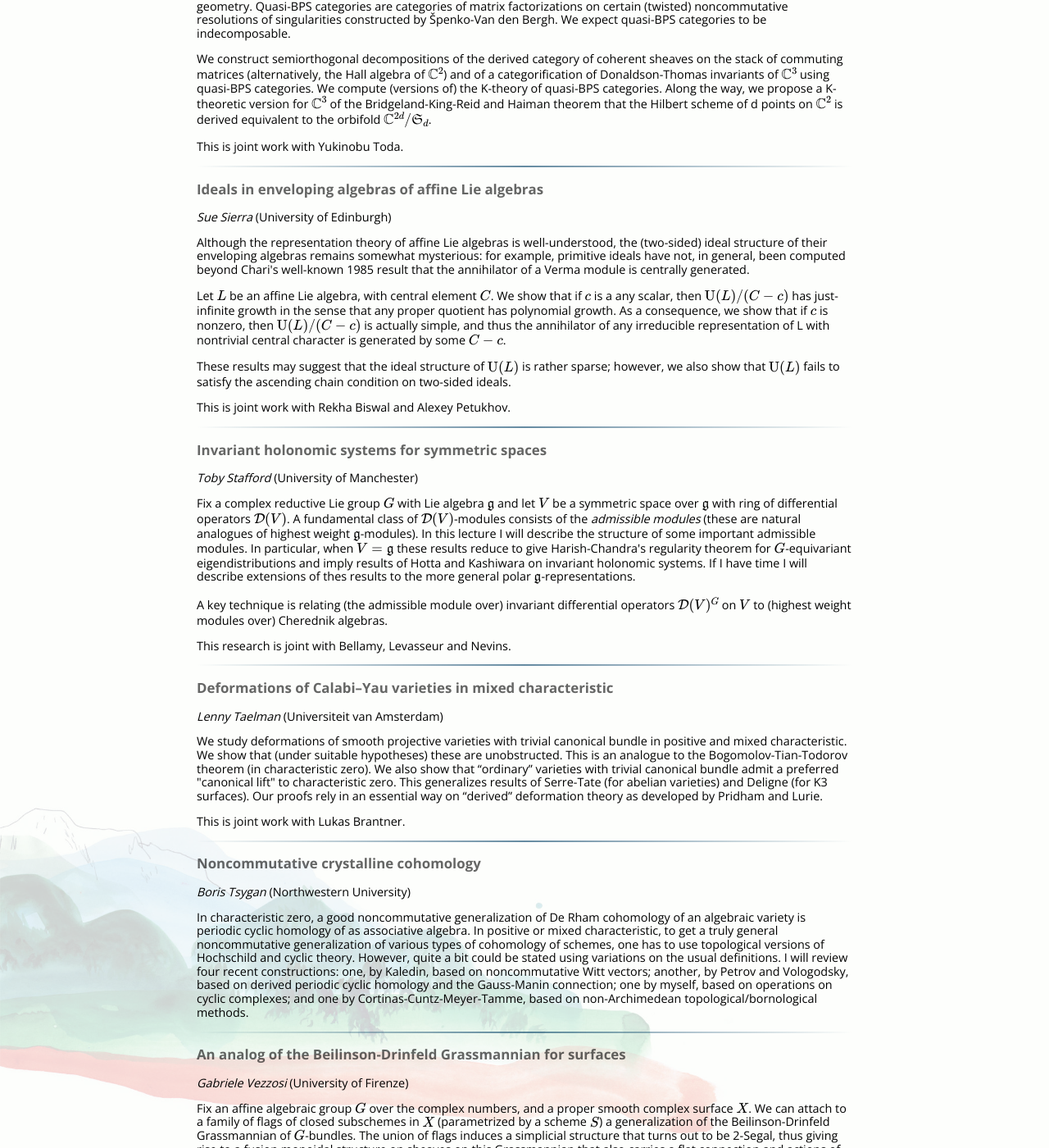
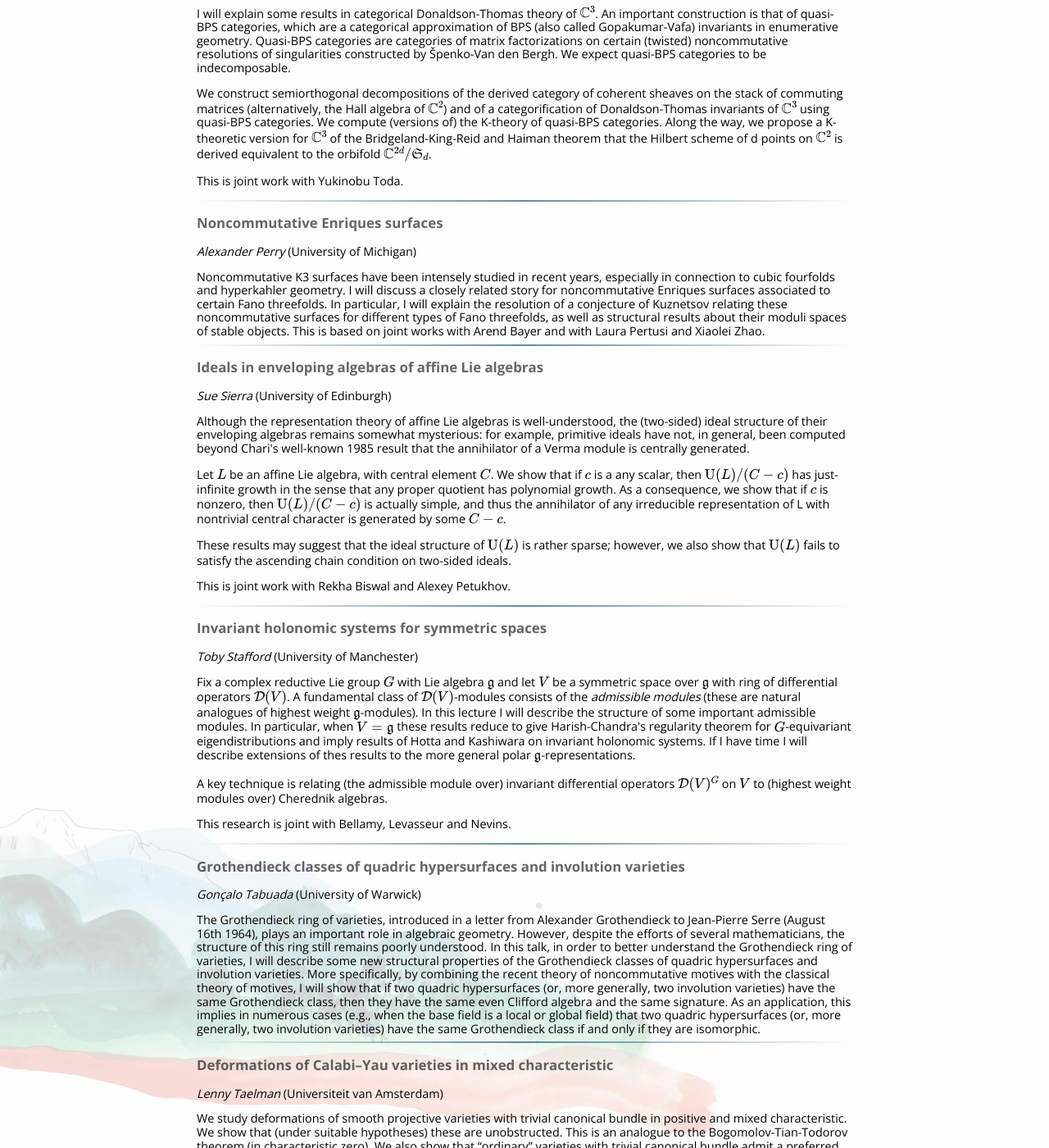
Before and after one commit to ncag-info/antwerp-2020, a Jekyll site: the page built from abstracts.html, in a window 1280 px wide and 1400 px high, scrolled down 2097 px. Shown: the whole window at 82% size. Built offline with Jekyll 4.4.1, drawn with Linux system fonts in a browser that asks for light colours; nearby versions of some CDN libraries; library files that are not in the unit come from our copies; formulas are drawn with MathJax 3; some of the changed text lies outside the part shown.

Commit message:
Add talk

```diff
--- a/_data/talks.yml
+++ b/_data/talks.yml
@@ -52,6 +52,11 @@ padurariu:
     <p>We construct semiorthogonal decompositions of the derived category of coherent sheaves on the stack of commuting matrices (alternatively, the Hall algebra of $\mathbb{C}^2$) and of a categorification of Donaldson-Thomas invariants of $\mathbb{C}^3$ using quasi-BPS categories. We compute (versions of) the K-theory of quasi-BPS categories. Along the way, we propose a K-theoretic version for $\mathbb{C}^3$ of the Bridgeland-King-Reid and Haiman theorem that the Hilbert scheme of d points on $\mathbb{C}^2$ is derived equivalent to the orbifold $\mathbb{C}^{2d}/\mathfrak{S}_d$.
     <p>This is joint work with Yukinobu Toda.
 
+perry:
+  title: Noncommutative Enriques surfaces
+  speaker: perry
+  abstract: Noncommutative K3 surfaces have been intensely studied in recent years, especially in connection to cubic fourfolds and hyperkahler geometry. I will discuss a closely related story for noncommutative Enriques surfaces associated to certain Fano threefolds. In particular, I will explain the resolution of a conjecture of Kuznetsov relating these noncommutative surfaces for different types of Fano threefolds, as well as structural results about their moduli spaces of stable objects. This is based on joint works with Arend Bayer and with Laura Pertusi and Xiaolei Zhao.
+
 sierra:
   title: Ideals in enveloping algebras of affine Lie algebras
   speaker: sierra
@@ -68,6 +73,11 @@ stafford:
     <p>Fix a complex reductive Lie group $G$ with Lie algebra $\mathfrak{g}$ and let $V$ be a symmetric space over $\mathfrak{g}$ with ring of differential operators $\mathcal{D}(V)$. A fundamental class of $\mathcal{D}(V)$-modules consists of the <em>admissible modules</em> (these are natural analogues of highest weight $\mathfrak{g}$-modules). In this lecture I will describe the structure of some important admissible modules. In particular, when $V=\mathfrak{g}$ these results reduce to give Harish-Chandra's regularity theorem for $G$-equivariant eigendistributions and imply results of Hotta and Kashiwara on invariant holonomic systems. If I have time I will describe extensions of thes results to the more general polar $\mathfrak{g}$-representations.
     <p>A key technique is relating (the admissible module over) invariant differential operators $\mathcal{D}(V)^G$ on $V$ to (highest weight modules over) Cherednik algebras.
     <p>This research is joint with Bellamy, Levasseur and Nevins.
+
+tabuada:
+  title: Grothendieck classes of quadric hypersurfaces and involution varieties
+  speaker: tabuada
+  abstract: The Grothendieck ring of varieties, introduced in a letter from Alexander Grothendieck to Jean-Pierre Serre (August 16th 1964), plays an important role in algebraic geometry. However, despite the efforts of several mathematicians, the structure of this ring still remains poorly understood. In this talk, in order to better understand the Grothendieck ring of varieties, I will describe some new structural properties of the Grothendieck classes of quadric hypersurfaces and involution varieties. More specifically, by combining the recent theory of noncommutative motives with the classical theory of motives, I will show that if two quadric hypersurfaces (or, more generally, two involution varieties) have the same Grothendieck class, then they have the same even Clifford algebra and the same signature. As an application, this implies in numerous cases (e.g., when the base field is a local or global field) that two quadric hypersurfaces (or, more generally, two involution varieties) have the same Grothendieck class if and only if they are isomorphic.
 
 taelman:
   title: Deformations of Calabi–Yau varieties in mixed characteristic
```
